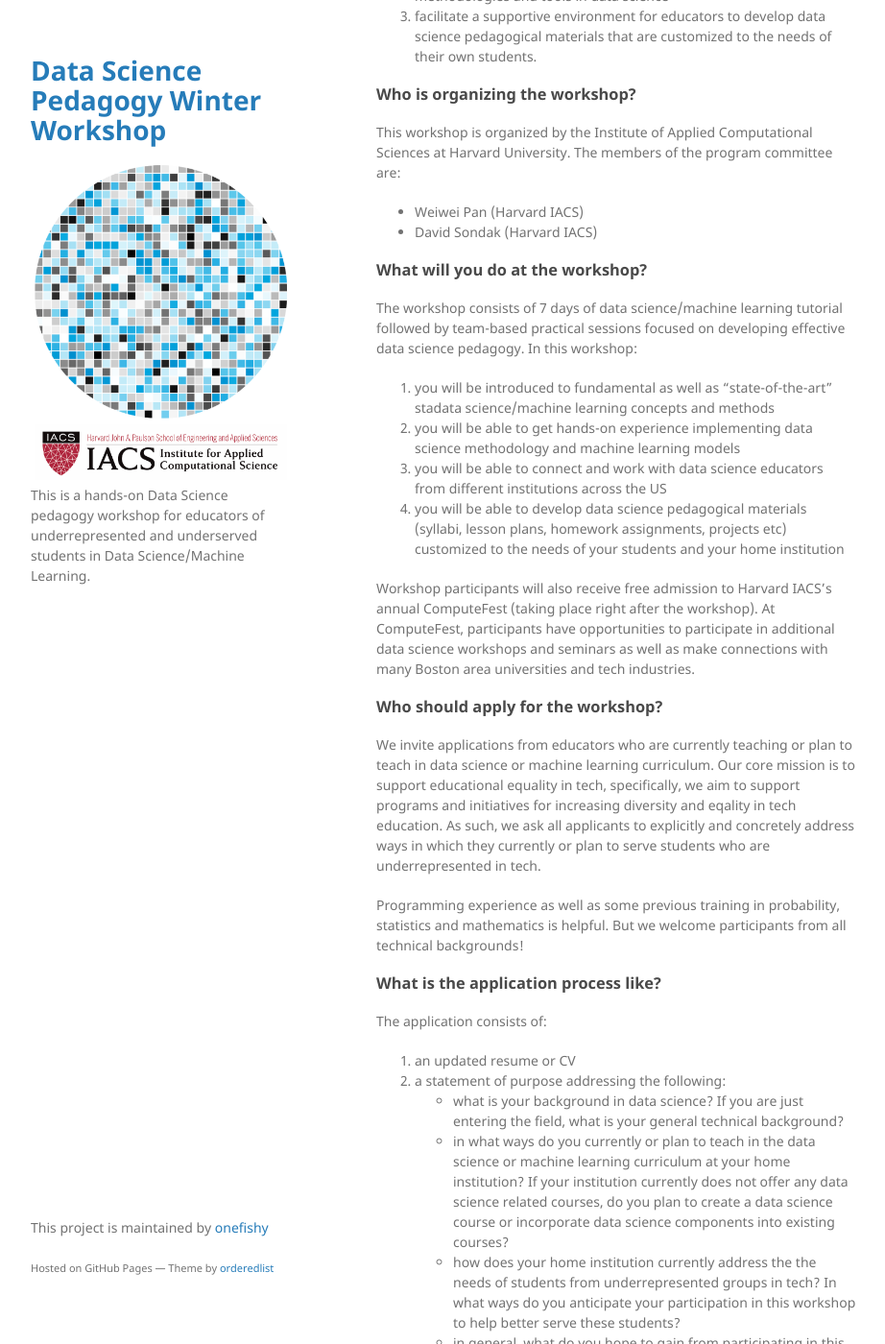
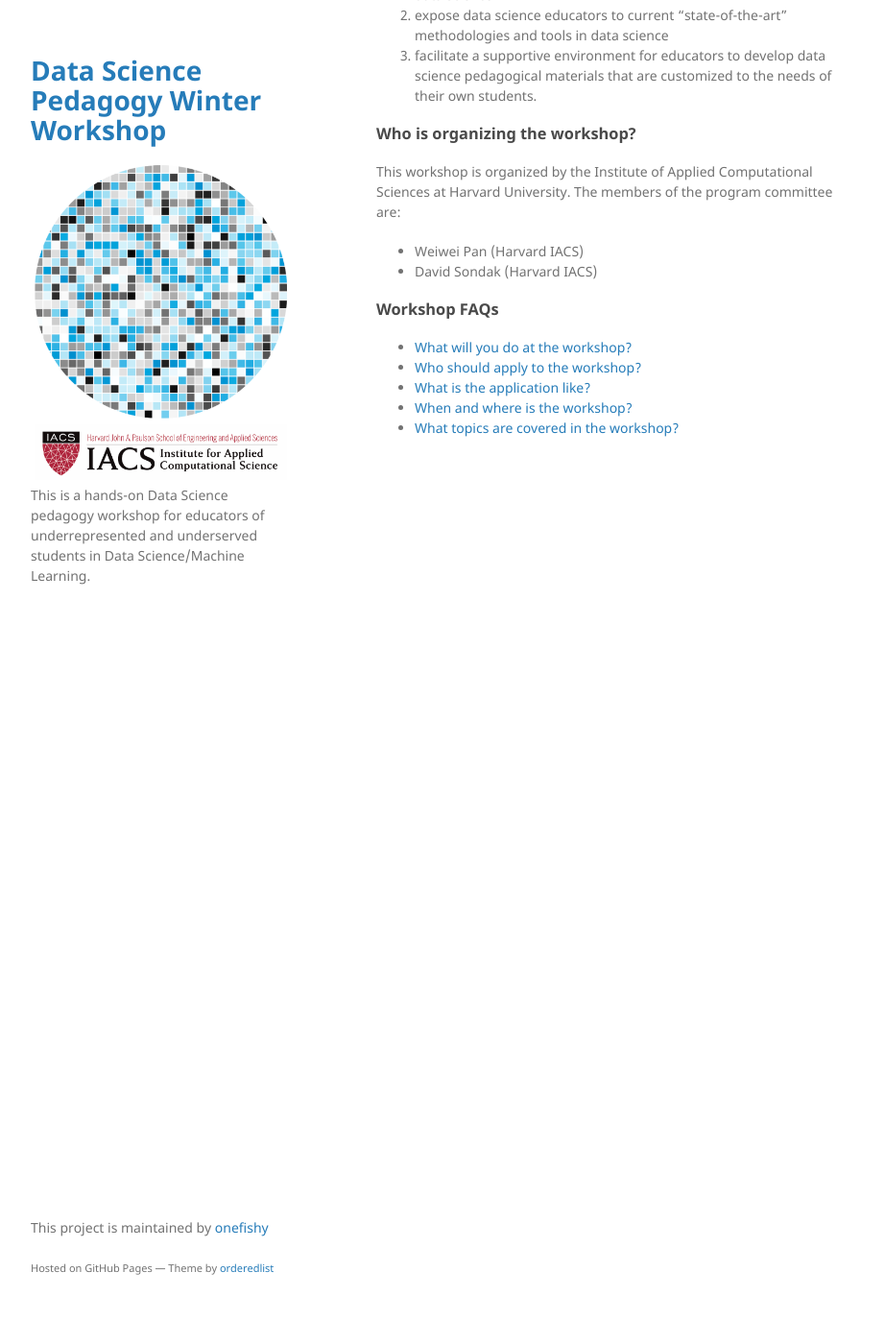
Before and after one commit to onefishy/data-science-workshop, a Jekyll site: the page built from docs/index.md, in a window 1280 px wide and 1400 px high, scrolled down 270 px. Shown: the whole window at 96% size, without its empty margins (178-1100 px from the left). Built offline with Jekyll 4.4.1, drawn with Linux system fonts in a browser that asks for light colours; our own code applies the rules of GitHub Pages for plain Markdown files; some of the changed text lies outside the part shown.

Commit message:
Update index.md

```diff
--- a/docs/index.md
+++ b/docs/index.md
@@ -10,71 +12,10 @@ This workshop is organized by the Institute of Applied Computational Sciences at
 - Weiwei Pan (Harvard IACS)
 - David Sondak (Harvard IACS)
 
-### What will you do at the workshop?
-The workshop consists of 7 days of data science/machine learning tutorial followed by team-based practical sessions focused on developing effective data science pedagogy. In this workshop:
-1.  you will be introduced to fundamental as well as "state-of-the-art" stadata science/machine learning concepts and methods
-2.  you will be able to get hands-on experience implementing data science methodology and machine learning models
-3.  you will be able to connect and work with data science educators from different institutions across the US
-4.  you will be able to develop data science pedagogical materials (syllabi, lesson plans, homework assignments, projects etc) customized to the needs of your students and your home institution
+### Workshop FAQs
 
-Workshop participants will also receive free admission to Harvard IACS's annual ComputeFest (taking place right after the workshop). At ComputeFest, participants have opportunities to participate in additional data science workshops and seminars as well as make connections with many Boston area universities and tech industries.
-
-### Who should apply for the workshop?
-We invite applications from educators who are currently teaching or plan to teach in data science or machine learning curriculum. Our core mission is to support educational equality in tech, specifically, we aim to support programs and initiatives for increasing diversity and eqality in tech education. As such, we ask all applicants to explicitly and concretely address ways in which they currently or plan to serve students who are underrepresented in tech.
-
-Programming experience as well as some previous training in probability, statistics and mathematics is helpful. But we welcome participants from all technical backgrounds!
-
-### What is the application process like?
-The application consists of:
-1. an updated resume or CV
-2. a statement of purpose addressing the following:
- - what is your background in data science? If you are just entering the field, what is your general technical background?
- - in what ways do you currently or plan to teach in the data science or machine learning curriculum at your home institution? If your institution currently does not offer any data science related courses, do you plan to create a data science course or incorporate data science components into existing courses?
- - how does your home institution currently address the the needs of students from underrepresented groups in tech? In what ways do you anticipate your participation in this workshop to help better serve these students?
- - in general, what do you hope to gain from participating in this workshop?
-
-The application is ***free***.
-
-### When and where is the workshop located?
-
-The workshop will be held *remotely* via [Zoom](https://zoom.us), sometime during January. We hope to schedule it during the winter break period for most US colleges and universities.
-
-Check back for updates on exact dates!
-
----
-
-# Workshop Schedule
-<table>
-  <tr>
-    <td><b>Day 1</b></td>
-    <td>Models for Regression; Generalization & Uncertainty</td>
-  </tr>
-  <tr>
-    <td><b>Day 2</b></td>
-    <td>Models for Classification</td>
-  </tr>
-  <tr>
-    <td><b>Day 3</b></td>
-    <td>Neural Network Models</td>
-  </tr>
-  <tr>
-    <td><b>Day 4</b></td>
-    <td>Model Comparision, Selection and Dimensionality Reduction</td>
-  </tr>
-  <tr>
-    <td><b>Day 5</b></td>
-    <td>Unsupervised Learning</td>
-  </tr>
-  <tr>
-    <td><b>Day 6</b></td>
-    <td>Deep Learning</td>
-  </tr>
-  <tr>
-    <td><b>Day 7</b></td>
-    <td>Visualization, Interpretation and Evaluation</td>
-  </tr>
-  <tr>
-    <td><b>Days 8 - 13</b></td>
-    <td>ComputeFest</td>
-  </tr>
-</table>
+- [What will you do at the workshop?](./what-to-do.html)
+- [Who should apply to the workshop?](./who-should-apply.html)
+- [What is the application like?](./application-process.html)
+- [When and where is the workshop?](./when-and-where.html)
+- [What topics are covered in the workshop?](./schedule.html)
```
Also changed, not shown: other parts of docs/index.md (+3 -1 lines).
